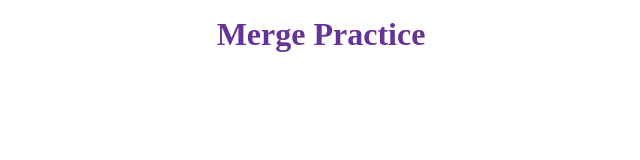
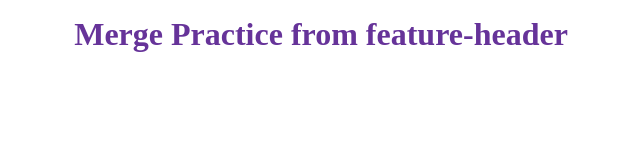
Before and after one commit to johanssonmorgan/merge-practice, a plain HTML site: page index.html in a window 1280 px wide. Shown: the whole page, without its empty margins (319-959 px from the left). Drawn offline with Linux system fonts and the light colour scheme.

Commit message:
from feature-header

```diff
--- a/index.html
+++ b/index.html
@@ -3,10 +3,10 @@
 <head>
     <meta charset="UTF-8">
     <meta name="viewport" content="width=device-width, initial-scale=1.0">
-    <title>Document</title>
+    <title>Merge Practice</title>
     <link rel="stylesheet" href="style.css">
 </head>
 <body class="container">
-    <h1>Merge Practice</h1>
+    <h1>Merge Practice from feature-header</h1>
 </body>
 </html>
```
